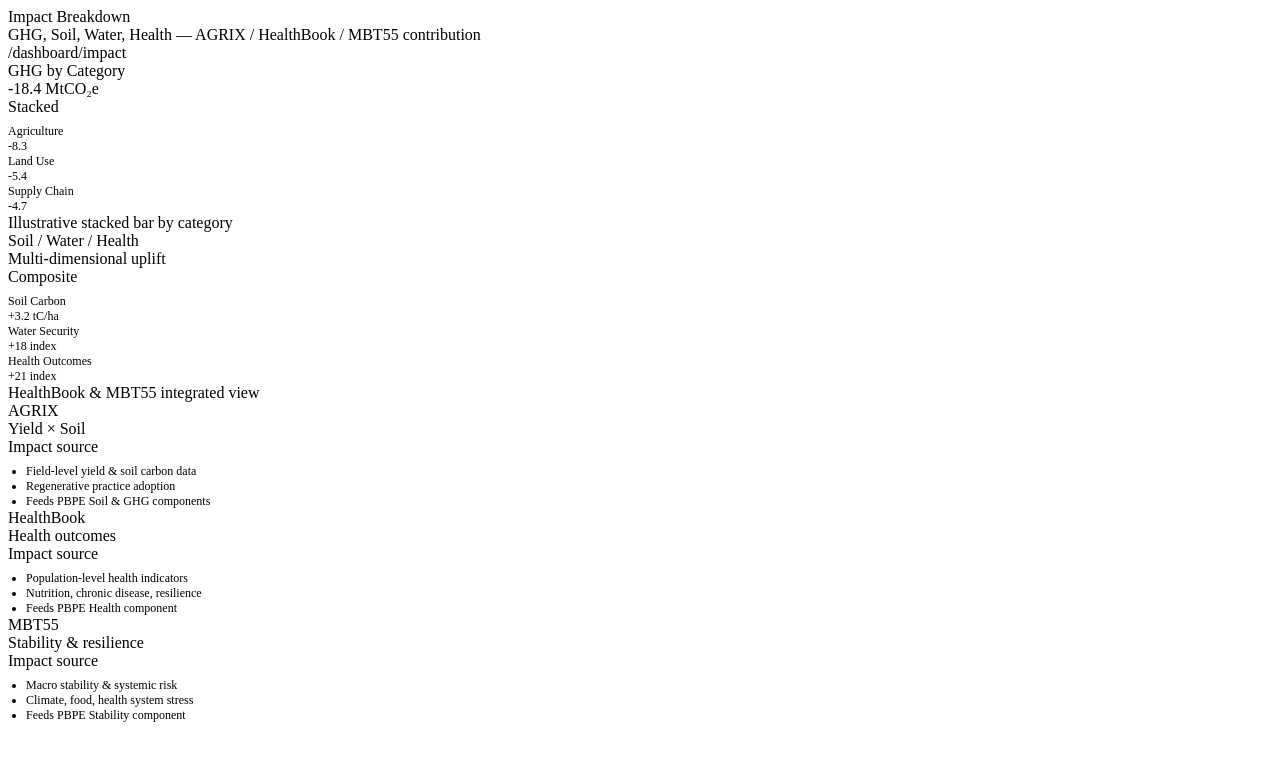
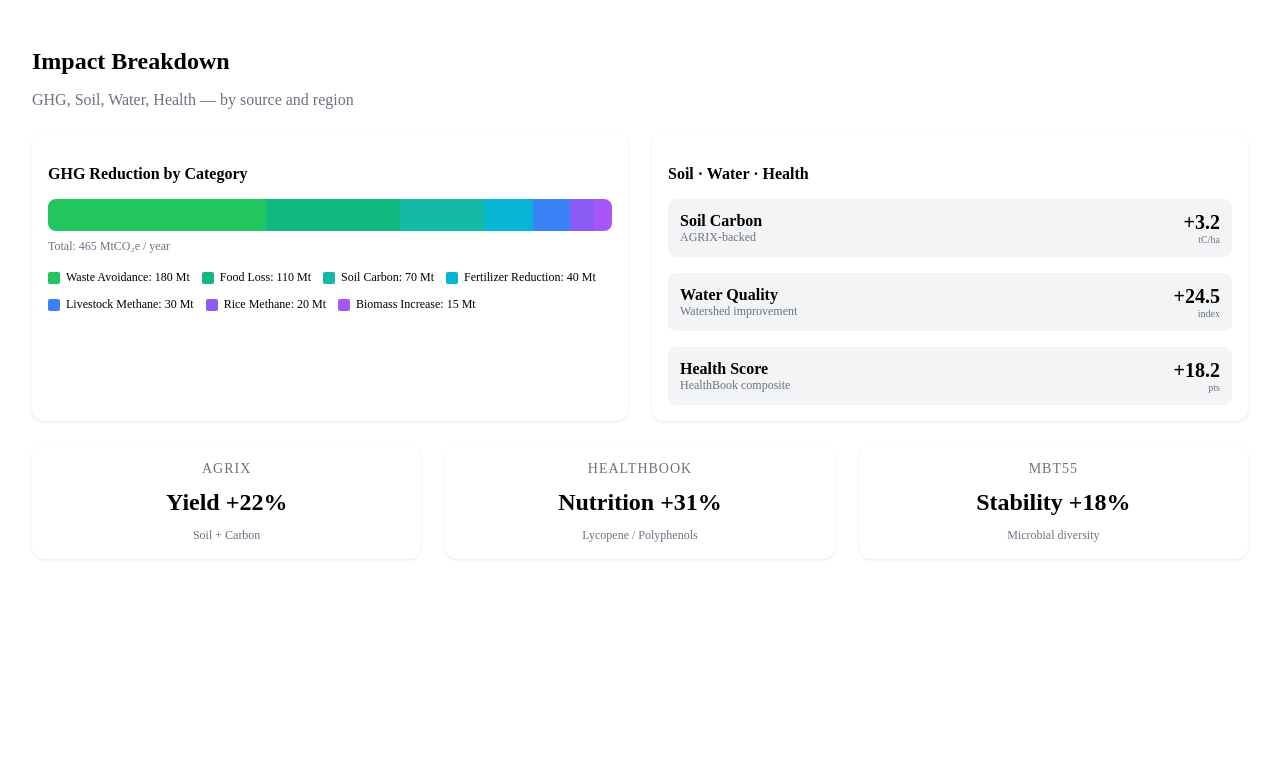
Before and after one commit to shimojok/PBPE-Marketplace, a Next.js app in the folder frontend/: page /dashboard/impact in a window 1280 px wide. Shown: the top 760 px of the page. Built offline with nearby package versions, Linux system fonts and the light colour scheme.

Commit message:
Rename Impact component to ImpactPage and refactor

```diff
--- a/frontend/app/dashboard/impact/page.tsx
+++ b/frontend/app/dashboard/impact/page.tsx
@@ -1,138 +1,184 @@
-export default function Impact() {
+// frontend/app/dashboard/impact/page.tsx
+
+export default function ImpactPage() {
+  // GHGデータ
+  const ghgData = [
+    { name: "Waste Avoidance", value: 180, color: "#22c55e" },
+    { name: "Food Loss", value: 110, color: "#10b981" },
+    { name: "Soil Carbon", value: 70, color: "#14b8a6" },
+    { name: "Fertilizer Reduction", value: 40, color: "#06b6d4" },
+    { name: "Livestock Methane", value: 30, color: "#3b82f6" },
+    { name: "Rice Methane", value: 20, color: "#8b5cf6" },
+    { name: "Biomass Increase", value: 15, color: "#a855f7" },
+  ];
+
+  const totalGHG = ghgData.reduce((sum, d) => sum + d.value, 0);
+
+  // Soil / Water / Health 指標
+  const indicators = [
+    { title: "Soil Carbon", value: "+3.2", unit: "tC/ha", sub: "AGRIX-backed" },
+    { title: "Water Quality", value: "+24.5", unit: "index", sub: "Watershed improvement" },
+    { title: "Health Score", value: "+18.2", unit: "pts", sub: "HealthBook composite" },
+  ];
+
+  // 改善効果
+  const improvements = [
+    { module: "AGRIX", effect: "Yield +22%", detail: "Soil + Carbon" },
+    { module: "HealthBook", effect: "Nutrition +31%", detail: "Lycopene / Polyphenols" },
+    { module: "MBT55", effect: "Stability +18%", detail: "Microbial diversity" },
+  ];
+
   return (
-    <>
-      <div className="main-header">
-        <div className="main-title-block">
-          <div className="main-title">Impact Breakdown</div>
-          <div className="main-subtitle">
-            GHG, Soil, Water, Health — AGRIX / HealthBook / MBT55 contribution
+    <div style={{ padding: "24px" }}>
+      {/* ヘッダー */}
+      <h1 style={{ fontSize: "24px", fontWeight: "bold", marginBottom: "8px" }}>
+        Impact Breakdown
+      </h1>
+      <p style={{ color: "#6b7280", marginBottom: "24px" }}>
+        GHG, Soil, Water, Health — by source and region
+      </p>
+
+      {/* 中段：2列構成 */}
+      <div
+        style={{
+          display: "grid",
+          gridTemplateColumns: "repeat(auto-fit, minmax(400px, 1fr))",
+          gap: "24px",
+          marginBottom: "24px",
+        }}
+      >
+        {/* 左：GHG Stacked Bar */}
+        <div
+          style={{
+            background: "white",
+            padding: "16px",
+            borderRadius: "12px",
+            boxShadow: "0 1px 3px rgba(0,0,0,0.1)",
+          }}
+        >
+          <h3 style={{ fontSize: "16px", fontWeight: "bold", marginBottom: "16px" }}>
+            GHG Reduction by Category
+          </h3>
+          <div style={{ marginBottom: "16px" }}>
+            <div
+              style={{
+                display: "flex",
+                height: "32px",
+                borderRadius: "8px",
+                overflow: "hidden",
+              }}
+            >
+              {ghgData.map((item, i) => (
+                <div
+                  key={i}
+                  style={{
+                    width: `${(item.value / totalGHG) * 100}%`,
+                    background: item.color,
+                  }}
+                  title={`${item.name}: ${item.value} MtCO₂e`}
+                />
+              ))}
+            </div>
+            <div style={{ fontSize: "12px", color: "#6b7280", marginTop: "8px" }}>
+              Total: {totalGHG} MtCO₂e / year
             </div>
           </div>
-        <div className="main-badge">/dashboard/impact</div>
+          <div style={{ display: "flex", flexWrap: "wrap", gap: "12px" }}>
+            {ghgData.map((item, i) => (
+              <div key={i} style={{ display: "flex", alignItems: "center", gap: "6px" }}>
+                <div
+                  style={{
+                    width: "12px",
+                    height: "12px",
+                    borderRadius: "2px",
+                    background: item.color,
+                  }}
+                />
+                <span style={{ fontSize: "12px" }}>
+                  {item.name}: {item.value} Mt
+                </span>
               </div>
-
-      <div className="grid grid-2">
-        <div className="card">
-          <div className="card-header">
-            <div>
-              <div className="card-title">GHG by Category</div>
-              <div className="card-metric">-18.4 MtCO₂e</div>
-            </div>
-            <span className="card-tag card-tag-positive">Stacked</span>
-          </div>
-          <div style={{ marginTop: 8, fontSize: 12 }}>
-            <div className="bar-row">
-              <span className="bar-label">Agriculture</span>
-              <div className="bar-track">
-                <div className="bar-fill" style={{ width: '45%' }} />
-              </div>
-              <span className="bar-value">-8.3</span>
-            </div>
-            <div className="bar-row">
-              <span className="bar-label">Land Use</span>
-              <div className="bar-track">
-                <div className="bar-fill" style={{ width: '30%', background: 'linear-gradient(90deg,#0ea5e9,#22c55e)' }} />
-              </div>
-              <span className="bar-value">-5.4</span>
-            </div>
-            <div className="bar-row">
-              <span className="bar-label">Supply Chain</span>
-              <div className="bar-track">
-                <div className="bar-fill" style={{ width: '25%', background: 'linear-gradient(90deg,#f97316,#22c55e)' }} />
-              </div>
-              <span className="bar-value">-4.7</span>
-            </div>
-          </div>
-          <div className="card-footer">Illustrative stacked bar by category</div>
-        </div>
-
-        <div className="card">
-          <div className="card-header">
-            <div>
-              <div className="card-title">Soil / Water / Health</div>
-              <div className="card-metric">Multi-dimensional uplift</div>
-            </div>
-            <span className="card-tag">Composite</span>
-          </div>
-          <div style={{ marginTop: 8, fontSize: 12 }}>
-            <div className="bar-row">
-              <span className="bar-label">Soil Carbon</span>
-              <div className="bar-track">
-                <div className="bar-fill" style={{ width: '70%' }} />
-              </div>
-              <span className="bar-value">+3.2 tC/ha</span>
-            </div>
-            <div className="bar-row">
-              <span className="bar-label">Water Security</span>
-              <div className="bar-track">
-                <div className="bar-fill" style={{ width: '55%', background: 'linear-gradient(90deg,#0ea5e9,#22c55e)' }} />
-              </div>
-              <span className="bar-value">+18 index</span>
-            </div>
-            <div className="bar-row">
-              <span className="bar-label">Health Outcomes</span>
-              <div className="bar-track">
-                <div className="bar-fill" style={{ width: '60%', background: 'linear-gradient(90deg,#f97316,#22c55e)' }} />
-              </div>
-              <span className="bar-value">+21 index</span>
-            </div>
-          </div>
-          <div className="card-footer">HealthBook & MBT55 integrated view</div>
+            ))}
           </div>
         </div>
 
-      <div className="grid grid-3">
-        <div className="card">
-          <div className="card-header">
+        {/* 右：Soil / Water / Health 指標（3カード） */}
+        <div
+          style={{
+            background: "white",
+            padding: "16px",
+            borderRadius: "12px",
+            boxShadow: "0 1px 3px rgba(0,0,0,0.1)",
+          }}
+        >
+          <h3 style={{ fontSize: "16px", fontWeight: "bold", marginBottom: "16px" }}>
+            Soil · Water · Health
+          </h3>
+          <div style={{ display: "flex", flexDirection: "column", gap: "16px" }}>
+            {indicators.map((indicator, i) => (
+              <div
+                key={i}
+                style={{
+                  display: "flex",
+                  justifyContent: "space-between",
+                  alignItems: "center",
+                  padding: "12px",
+                  background: "#f3f4f6",
+                  borderRadius: "8px",
+                }}
+              >
                 <div>
-              <div className="card-title">AGRIX</div>
-              <div className="card-metric">Yield × Soil</div>
+                  <div style={{ fontWeight: "bold" }}>{indicator.title}</div>
+                  <div style={{ fontSize: "12px", color: "#6b7280" }}>{indicator.sub}</div>
                 </div>
-            <span className="card-tag card-tag-positive">Impact source</span>
+                <div style={{ textAlign: "right" }}>
+                  <div style={{ fontSize: "20px", fontWeight: "bold" }}>
+                    {indicator.value}
                   </div>
-          <div style={{ fontSize: 12, marginTop: 8 }}>
-            <ul style={{ paddingLeft: 18, margin: 0 }}>
-              <li>Field-level yield & soil carbon data</li>
-              <li>Regenerative practice adoption</li>
-              <li>Feeds PBPE Soil & GHG components</li>
-            </ul>
+                  <div style={{ fontSize: "10px", color: "#6b7280" }}>{indicator.unit}</div>
+                </div>
+              </div>
+            ))}
+          </div>
         </div>
       </div>
 
-        <div className="card">
-          <div className="card-header">
-            <div>
-              <div className="card-title">HealthBook</div>
-              <div className="card-metric">Health outcomes</div>
+      {/* 下段：AGRIX / HealthBook / MBT55 改善効果 */}
+      <div
+        style={{
+          display: "grid",
+          gridTemplateColumns: "repeat(auto-fit, minmax(300px, 1fr))",
+          gap: "24px",
+        }}
+      >
+        {improvements.map((item, i) => (
+          <div
+            key={i}
+            style={{
+              background: "white",
+              padding: "16px",
+              borderRadius: "12px",
+              boxShadow: "0 1px 3px rgba(0,0,0,0.1)",
+              textAlign: "center",
+            }}
+          >
+            <div
+              style={{
+                fontSize: "14px",
+                color: "#6b7280",
+                textTransform: "uppercase",
+                letterSpacing: "1px",
+              }}
+            >
+              {item.module}
             </div>
-            <span className="card-tag card-tag-positive">Impact source</span>
+            <div style={{ fontSize: "24px", fontWeight: "bold", margin: "12px 0" }}>
+              {item.effect}
             </div>
-          <div style={{ fontSize: 12, marginTop: 8 }}>
-            <ul style={{ paddingLeft: 18, margin: 0 }}>
-              <li>Population-level health indicators</li>
-              <li>Nutrition, chronic disease, resilience</li>
-              <li>Feeds PBPE Health component</li>
-            </ul>
+            <div style={{ fontSize: "12px", color: "#6b7280" }}>{item.detail}</div>
+          </div>
+        ))}
       </div>
     </div>
-
-        <div className="card">
-          <div className="card-header">
-            <div>
-              <div className="card-title">MBT55</div>
-              <div className="card-metric">Stability & resilience</div>
-            </div>
-            <span className="card-tag card-tag-positive">Impact source</span>
-          </div>
-          <div style={{ fontSize: 12, marginTop: 8 }}>
-            <ul style={{ paddingLeft: 18, margin: 0 }}>
-              <li>Macro stability & systemic risk</li>
-              <li>Climate, food, health system stress</li>
-              <li>Feeds PBPE Stability component</li>
-            </ul>
-          </div>
-        </div>
-      </div>
-    </>
-  )
+  );
 }
```
Lines whose indentation alone changed are shown as unchanged.
